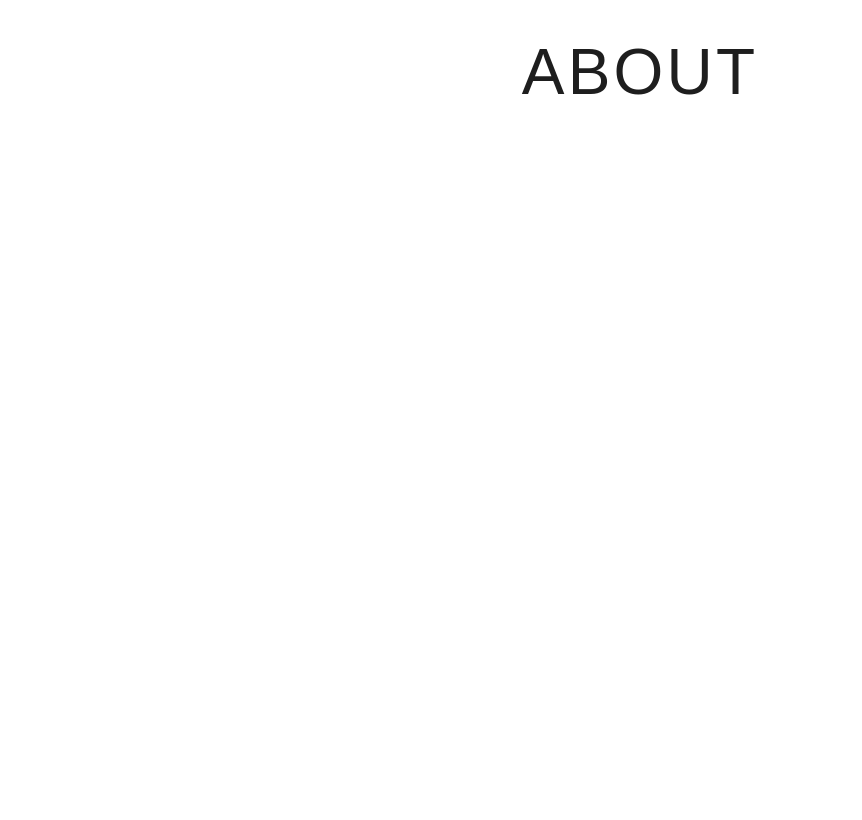
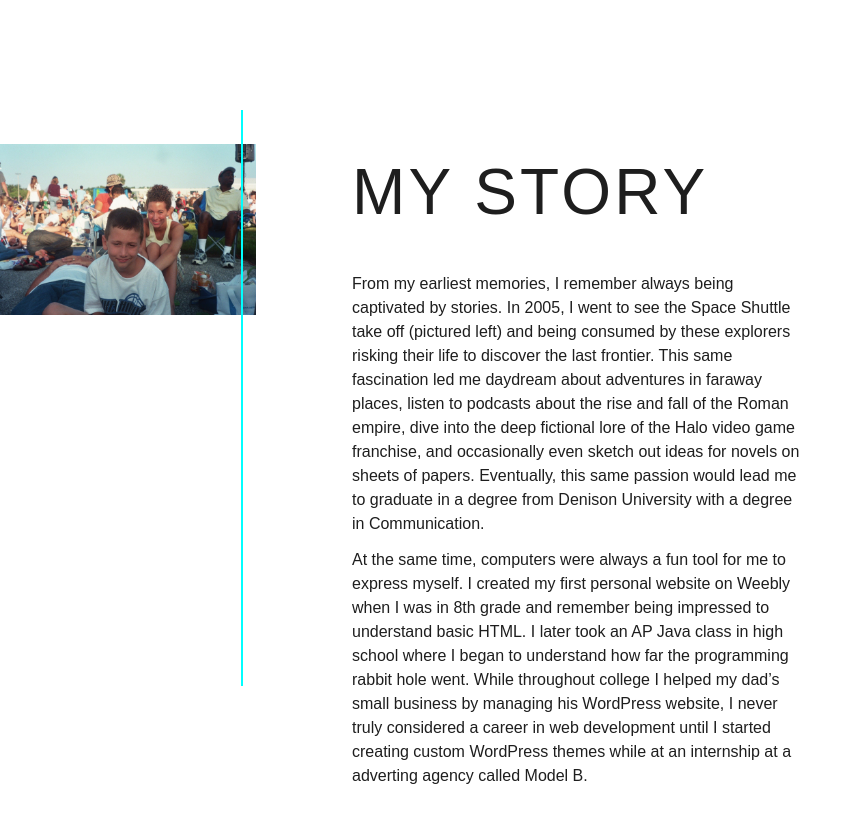
Before and after one commit to evan-chernicky/personal-website, a React (Create React App) app: page /about in a window 1280 px wide. Shown: the whole page, without its empty margins (0-862 px from the left). Built offline with nearby package versions, Linux system fonts and the light colour scheme; a web font is replaced by a local one.

Commit message:
started adding things to my story page

```diff
--- a/src/App.css
+++ b/src/App.css
@@ -205,11 +205,11 @@ body {
 
 
 
-.fadeIn {
+.fadeIn .page {
   animation: 0.5s fadeIn forwards;
 }
 
-.fadeOut {
+.fadeOut .page{
   animation: 0.5s fadeOut forwards;
 
 }
@@ -218,9 +218,11 @@ body {
 @keyframes fadeIn {
   from {
     opacity: 0;
+    transform: translate(-50px, 0);
   }
   to {
     opacity: 1;
+    transform: translate(0px, 0px);
   }
 }
 
@@ -230,7 +232,55 @@ body {
     transform: translate(0px, 0px);
   }
   to {
-    transform: translate(-20px, 0);
+    transform: translate(-50px, 0);
     opacity: 0;
   }
 }
+
+.visible .slide-in-right {
+	-webkit-animation: slide-in-right 0.5s ease-out both;
+	        animation: slide-in-right 0.5s ease-out both;
+}
+
+@-webkit-keyframes slide-in-right {
+  0% {
+    -webkit-transform: translateX(1000px);
+            transform: translateX(1000px);
+    opacity: 0;
+  }
+  100% {
+    -webkit-transform: translateX(0);
+            transform: translateX(0);
+    opacity: 1;
+  }
+}
+@keyframes slide-in-right {
+  0% {
+    -webkit-transform: translateX(500px);
+            transform: translateX(500px);
+    opacity: 0;
+  }
+  100% {
+    -webkit-transform: translateX(0);
+            transform: translateX(0);
+    opacity: 1;
+  }
+}
+
+
+.visible .expand-line {
+	-webkit-animation: expand-line 1s ease-in-out both;
+	        animation: expand-line 1s ease-in-out both;
+          animation-delay: 0.7s;
+}
+
+@keyframes expand-line {
+  0% {
+    height: 0;
+    opacity: 0;
+  }
+  100% {
+    height: 45vw;
+    opacity: 1;
+  }
+}
--- a/src/components/About.js
+++ b/src/components/About.js
@@ -1,10 +1,26 @@
 import React from 'react'
+import space from '../assets/space.jpg'
+
 
 function About() {
   return (
-    <section className="min-h-screen p-6 max-w-screen-xl m-auto flex flex-col items-center">
-        <h2 className="mb-8 text-center text-black dark:text-white text-6xl uppercase tracking-wider tracking-in-expand">About</h2>
+    <div className="page">
+    <section className="min-h-screen m-auto flex flex-col items-center overflow-hidden">
+      <div className="flex flex-row mt-36">
+              <div className="relative" style={{width: "20%"}}>
+                  <div className="image-line expand-line opacity-0"></div>
+                  <img src={space} alt="Evan Chernicky" />
+              </div>
+              <div className="px-24 text-left text-black dark:text-white slide-in-right opacity-0" style={{width: "50%"}}>
+                  <h2  style={{animationDelay: ".6s"}} className="mb-8 text-6xl uppercase tracking-wider tracking-in-expand opacity-0">My Story</h2>
+                  <div className="max-w-2xl">
+                      <p className="text-black dark:text-white mb-3">From my earliest memories, I remember always being captivated by stories. In 2005, I went to see the Space Shuttle take off (pictured left) and being consumed by these explorers risking their life to discover the last frontier. This same fascination led me daydream about adventures in faraway places, listen to podcasts about the rise and fall of the Roman empire, dive into the deep fictional lore of the Halo video game franchise, and occasionally even sketch out ideas for novels on sheets of papers. Eventually, this same passion would lead me to graduate in a degree from Denison University with a degree in Communication.</p>
+                      <p className="text-black dark:text-white mb-8">At the same time, computers were always a fun tool for me to express myself. I created my first personal website on Weebly when I was in 8th grade and remember being impressed to understand basic HTML. I later took an AP Java class in high school where I began to understand how far the programming rabbit hole went.  While throughout college I helped my dad’s small business by managing his WordPress website, I never truly considered a career in web development until I started creating custom WordPress themes while at an internship at a adverting agency called Model B.</p>
+                  </div>
+              </div>
+          </div>
     </section>
+    </div>
   )
 }
 
--- a/src/components/Header.js
+++ b/src/components/Header.js
@@ -28,16 +28,16 @@ function Header({setIsDarkMode, isDarkMode}) {
         )}
         <nav>
             <ul className="flex flex-row text-black dark:text-white duration-75 text-sm md:text-md">
-                <li className="px-3">
+                <li className="md:px-3 px-2">
                     <a className="hover:text-pink dark:hover:text-blue" href="#about">About</a>
                 </li>
-                <li className="px-3">
+                <li className="md:px-3 px-2">
                     <a className="hover:text-pink dark:hover:text-blue" href="#skills">Skills</a>
                 </li>
-                <li className="px-3">
+                <li className="md:px-3 px-2">
                     <a className="hover:text-pink dark:hover:text-blue" href="#projects">Projects</a>
                 </li>
-                <li className="px-3">
+                <li className="md:px-3 px-2">
                     <a className="hover:text-pink dark:hover:text-blue" href="#contact">Contact</a>
                 </li>
             </ul>
--- a/src/components/HomeAbout.js
+++ b/src/components/HomeAbout.js
@@ -13,18 +13,18 @@ function HomeAbout() {
     }
 
   return (
-    <div className="min-h-screen m-auto items-center relative flex items-center">
+    <div className="min-h-screen m-auto items-center relative flex items-center overflow-hidden">
         <div className="flex flex-row">
             <div className="relative" style={{width: "40%"}}>
-                <div className="image-line"></div>
+                <div className="image-line expand-line opacity-0"></div>
                 <img src={ProfilePic} alt="Evan Chernicky" />
             </div>
-            <div className="px-24 text-left text-black dark:text-white" style={{width: "60%"}}>
-                <h2 className="mb-8 text-6xl uppercase tracking-wider tracking-in-expand opacity-0">About</h2>
+            <div className="px-24 text-left text-black dark:text-white slide-in-right opacity-0" style={{width: "60%"}}>
+                <h2  style={{animationDelay: ".6s"}} className="mb-8 text-6xl uppercase tracking-wider tracking-in-expand opacity-0">About</h2>
                 <div className="max-w-2xl">
                     <p className="text-black dark:text-white mb-3">Experienced JavaScript and Ruby on Rails developer, with a background in digital advertising. Possesses strong skills in front-end and back-end development with experience in web-team management to produce light-weight, responsive, and intuitive websites for technology stakeholders. Implements pragmatic, personal and creative storytelling, incorporated with intelligent ideas and innovative technology to develop websites and digital experiences that both resonate with, and captivate the end user.</p>
                     <p className="text-black dark:text-white mb-8">When I’m not behind a computer you will find me biking, hiking, skiing or planning my next backpacking trip around the globe.</p>
-                    <a href="/about" onClick={(e) => renderPageTransition(e)} className="text-xl border border-black dark:border-white inline-block w-34 py-3 px-7 m-auto hover:border-pink hover:text-pink dark:hover:border-blue dark:hover:text-blue duration-500">RESUME</a>
+                    <a href="/about" onClick={(e) => renderPageTransition(e)} className="text-xl border border-black dark:border-white inline-block w-34 py-3 px-7 m-auto hover:border-pink hover:text-pink dark:hover:border-blue dark:hover:text-blue duration-500">MY STORY</a>
                 </div>
             </div>
         </div>
--- a/src/main.css
+++ b/src/main.css
@@ -583,6 +583,14 @@ Ensure the default browser behavior of the `hidden` attribute.
   margin-top: 2rem;
 }
 
+.mt-24 {
+  margin-top: 6rem;
+}
+
+.mt-36 {
+  margin-top: 9rem;
+}
+
 .inline-block {
   display: inline-block;
 }
@@ -830,49 +838,49 @@ Ensure the default browser behavior of the `hidden` attribute.
   padding-bottom: 1.25rem;
 }
 
+.py-10 {
+  padding-top: 2.5rem;
+  padding-bottom: 2.5rem;
+}
+
+.px-24 {
+  padding-left: 6rem;
+  padding-right: 6rem;
+}
+
+.py-3 {
+  padding-top: 0.75rem;
+  padding-bottom: 0.75rem;
+}
+
+.px-7 {
+  padding-left: 1.75rem;
+  padding-right: 1.75rem;
+}
+
+.px-1 {
+  padding-left: 0.25rem;
+  padding-right: 0.25rem;
+}
+
+.px-5 {
+  padding-left: 1.25rem;
+  padding-right: 1.25rem;
+}
+
+.py-8 {
+  padding-top: 2rem;
+  padding-bottom: 2rem;
+}
+
+.py-1 {
+  padding-top: 0.25rem;
+  padding-bottom: 0.25rem;
+}
+
 .px-3 {
   padding-left: 0.75rem;
   padding-right: 0.75rem;
-}
-
-.py-10 {
-  padding-top: 2.5rem;
-  padding-bottom: 2.5rem;
-}
-
-.px-24 {
-  padding-left: 6rem;
-  padding-right: 6rem;
-}
-
-.py-3 {
-  padding-top: 0.75rem;
-  padding-bottom: 0.75rem;
-}
-
-.px-7 {
-  padding-left: 1.75rem;
-  padding-right: 1.75rem;
-}
-
-.px-1 {
-  padding-left: 0.25rem;
-  padding-right: 0.25rem;
-}
-
-.px-5 {
-  padding-left: 1.25rem;
-  padding-right: 1.25rem;
-}
-
-.py-8 {
-  padding-top: 2rem;
-  padding-bottom: 2rem;
-}
-
-.py-1 {
-  padding-top: 0.25rem;
-  padding-bottom: 0.25rem;
 }
 
 .pr-6 {
@@ -1267,12 +1275,12 @@ body {
   min-height: 100vh;
 }
 
-.fadeIn {
+.fadeIn .page {
   -webkit-animation: 0.5s fadeIn forwards;
           animation: 0.5s fadeIn forwards;
 }
 
-.fadeOut {
+.fadeOut .page{
   -webkit-animation: 0.5s fadeOut forwards;
           animation: 0.5s fadeOut forwards;
 }
@@ -1280,20 +1288,28 @@ body {
 @-webkit-keyframes fadeIn {
   from {
     opacity: 0;
+    -webkit-transform: translate(-50px, 0);
+            transform: translate(-50px, 0);
   }
 
   to {
     opacity: 1;
+    -webkit-transform: translate(0px, 0px);
+            transform: translate(0px, 0px);
   }
 }
 
 @keyframes fadeIn {
   from {
     opacity: 0;
+    -webkit-transform: translate(-50px, 0);
+            transform: translate(-50px, 0);
   }
 
   to {
     opacity: 1;
+    -webkit-transform: translate(0px, 0px);
+            transform: translate(0px, 0px);
   }
 }
 
@@ -1305,8 +1321,8 @@ body {
   }
 
   to {
-    -webkit-transform: translate(-20px, 0);
-            transform: translate(-20px, 0);
+    -webkit-transform: translate(-50px, 0);
+            transform: translate(-50px, 0);
     opacity: 0;
   }
 }
@@ -1319,9 +1335,73 @@ body {
   }
 
   to {
-    -webkit-transform: translate(-20px, 0);
-            transform: translate(-20px, 0);
+    -webkit-transform: translate(-50px, 0);
+            transform: translate(-50px, 0);
     opacity: 0;
+  }
+}
+
+.visible .slide-in-right {
+  -webkit-animation: slide-in-right 0.5s ease-out both;
+  animation: slide-in-right 0.5s ease-out both;
+}
+
+@-webkit-keyframes slide-in-right {
+  0% {
+    -webkit-transform: translateX(1000px);
+    transform: translateX(1000px);
+    opacity: 0;
+  }
+
+  100% {
+    -webkit-transform: translateX(0);
+    transform: translateX(0);
+    opacity: 1;
+  }
+}
+
+@keyframes slide-in-right {
+  0% {
+    -webkit-transform: translateX(500px);
+    transform: translateX(500px);
+    opacity: 0;
+  }
+
+  100% {
+    -webkit-transform: translateX(0);
+    transform: translateX(0);
+    opacity: 1;
+  }
+}
+
+.visible .expand-line {
+  -webkit-animation: expand-line 1s ease-in-out both;
+  animation: expand-line 1s ease-in-out both;
+  -webkit-animation-delay: 0.7s;
+          animation-delay: 0.7s;
+}
+
+@-webkit-keyframes expand-line {
+  0% {
+    height: 0;
+    opacity: 0;
+  }
+
+  100% {
+    height: 45vw;
+    opacity: 1;
+  }
+}
+
+@keyframes expand-line {
+  0% {
+    height: 0;
+    opacity: 0;
+  }
+
+  100% {
+    height: 45vw;
+    opacity: 1;
   }
 }
 
@@ -1494,6 +1574,11 @@ body {
     padding-right: 3rem;
   }
 
+  .md\:px-3 {
+    padding-left: 0.75rem;
+    padding-right: 0.75rem;
+  }
+
   .md\:px-10 {
     padding-left: 2.5rem;
     padding-right: 2.5rem;
```
Also changed, not shown: src/App.js (+26 -1 lines), src/components/Home.js (+5 -3 lines), src/assets/space.jpg (added).
